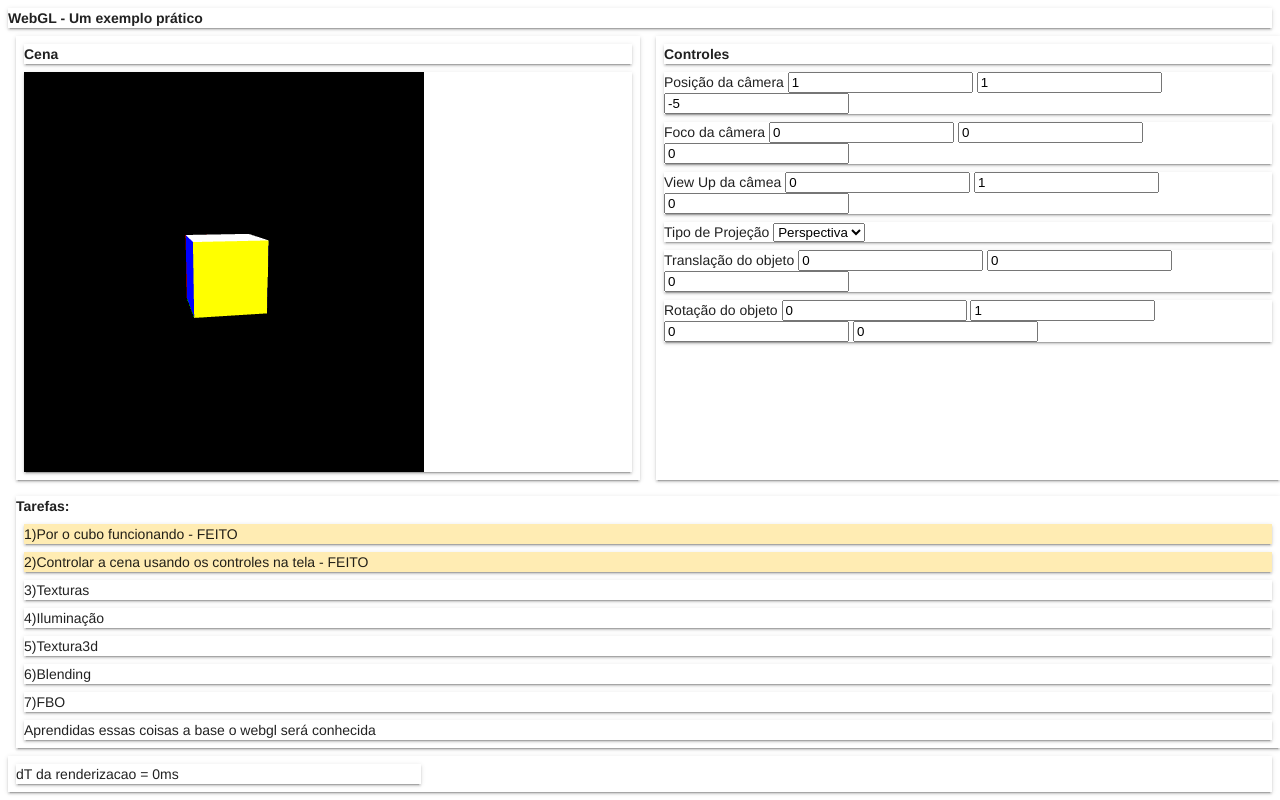
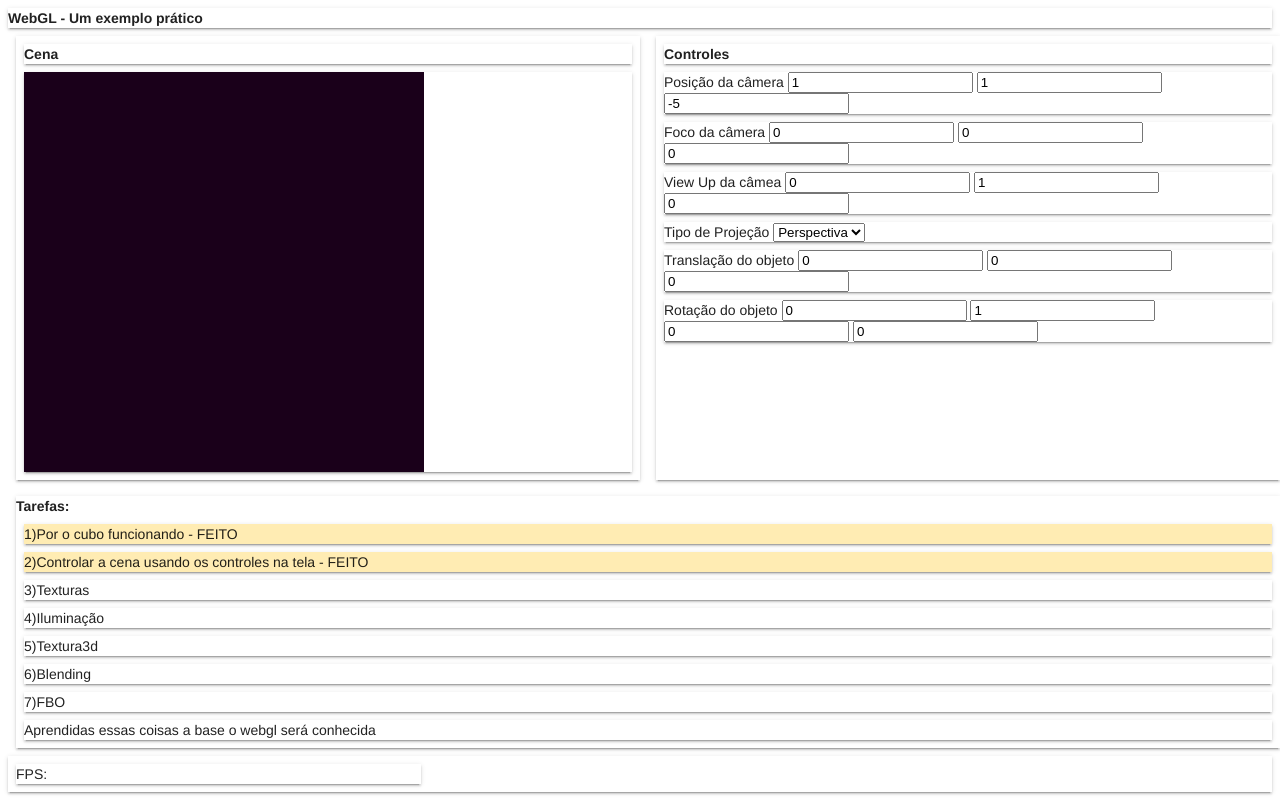
Before and after one commit to geronimo-lisboa/estudos_web, a website: page public/index.html in a window 1280 px wide. Drawn offline with nearby package versions, Linux system fonts and the light colour scheme.

Commit message:
Problema de mudança de escopo no requestAnimationFrame resolvido.

```diff
--- a/public/index.html
+++ b/public/index.html
@@ -104,51 +104,46 @@
         GlobalSquare.cubeImage.src = "marcador.png";
     }
 
-    //function draw(gl, obj) {
-    function draw() {
-        const t0 = Date.now();
-        if (GlobalSquare) {
-            loadTexture();
-            //if (GlobalSquare.isTexLoaded)
-            //    alert('carregou');
-            // clear the background (with black)
-            engine.gl.clearColor(0.0, 0.0, 0.0, 1.0);
-            engine.gl.clear(engine.gl.COLOR_BUFFER_BIT | engine.gl.DEPTH_BUFFER_BIT);
-            // set the vertex buffer to be drawn
-            engine.gl.bindBuffer(engine.gl.ARRAY_BUFFER, GlobalSquare.buffer);
-            // set the shader to use
-            engine.gl.useProgram(GlobalSquare.shaderProgram);
-
-            var objAxis = [GlobalSquare.rotation[0], GlobalSquare.rotation[1], GlobalSquare.rotation[2]];
-            var objAngle = GlobalSquare.rotation[3];
-            var objTrans = GlobalSquare.pos;
-
-            transform.pivot = [-0.5, 0.0, 0.0];
-            transform.rotationAngle = objAngle;
-            transform.rotationAxis = objAxis;
-            transform.translate = objTrans;
-            transform.updateMatrix();
-
-
-            engine.camera.setView();
-			// connect up the shader parameters: vertex position and projection/model matrices
-            engine.gl.vertexAttribPointer(GlobalSquare.shaderVertexPositionAttribute, GlobalSquare.vertSize, engine.gl.FLOAT, false, 0, 0);
-            engine.gl.bindBuffer(engine.gl.ARRAY_BUFFER, GlobalSquare.cBuffer);
-            engine.gl.vertexAttribPointer(GlobalSquare.shaderVertexColorAttribute, 4, engine.gl.FLOAT, false, 0, 0);
-            engine.gl.uniformMatrix4fv(GlobalSquare.shaderProjectionMatrixUniform, false, engine.camera.projectionMatrix);
-            engine.gl.uniformMatrix4fv(GlobalSquare.shaderViewMatrixUniform, false, engine.camera.viewMatrix);
-            engine.gl.uniformMatrix4fv(GlobalSquare.shaderModelMatrixUniform, false, transform.modelMatrix);
-
-            engine.gl.drawArrays(GlobalSquare.primtype, 0, GlobalSquare.nVerts);
-        } else {
-            engine.gl.clearColor(5.0, 0.0, 0.0, 1.0);
-            engine.gl.clear(engine.gl.COLOR_BUFFER_BIT);
-        }
-        const t = Date.now();
-        const fps = t -t0;
-        $("#saida_fps").text("dT da renderizacao = " + fps + "ms");
-        requestAnimationFrame(draw);
-    }
+    ////function draw(gl, obj) {
+    //function draw() {
+    //    const t0 = Date.now();
+    //    if (GlobalSquare) {
+    //        loadTexture();
+    //        //if (GlobalSquare.isTexLoaded)
+    //        //    alert('carregou');
+    //        // clear the background (with black)
+    //        engine.gl.clearColor(0.0, 0.0, 0.0, 1.0);
+    //        engine.gl.clear(engine.gl.COLOR_BUFFER_BIT | engine.gl.DEPTH_BUFFER_BIT);
+    //        // set the vertex buffer to be drawn
+    //        engine.gl.bindBuffer(engine.gl.ARRAY_BUFFER, GlobalSquare.buffer);
+    //        // set the shader to use
+    //        engine.gl.useProgram(GlobalSquare.shaderProgram);
+    //        var objAxis = [GlobalSquare.rotation[0], GlobalSquare.rotation[1], GlobalSquare.rotation[2]];
+    //        var objAngle = GlobalSquare.rotation[3];
+    //        var objTrans = GlobalSquare.pos;
+    //        transform.pivot = [-0.5, 0.0, 0.0];
+    //        transform.rotationAngle = objAngle;
+    //        transform.rotationAxis = objAxis;
+    //        transform.translate = objTrans;
+    //        transform.updateMatrix();
+    //        engine.camera.setView();
+	//		// connect up the shader parameters: vertex position and projection/model matrices
+    //        engine.gl.vertexAttribPointer(GlobalSquare.shaderVertexPositionAttribute, GlobalSquare.vertSize, engine.gl.FLOAT, false, 0, 0);
+    //        engine.gl.bindBuffer(engine.gl.ARRAY_BUFFER, GlobalSquare.cBuffer);
+    //        engine.gl.vertexAttribPointer(GlobalSquare.shaderVertexColorAttribute, 4, engine.gl.FLOAT, false, 0, 0);
+    //        engine.gl.uniformMatrix4fv(GlobalSquare.shaderProjectionMatrixUniform, false, engine.camera.projectionMatrix);
+    //        engine.gl.uniformMatrix4fv(GlobalSquare.shaderViewMatrixUniform, false, engine.camera.viewMatrix);
+    //        engine.gl.uniformMatrix4fv(GlobalSquare.shaderModelMatrixUniform, false, transform.modelMatrix);
+    //        engine.gl.drawArrays(GlobalSquare.primtype, 0, GlobalSquare.nVerts);
+    //    } else {
+    //        engine.gl.clearColor(5.0, 0.0, 0.0, 1.0);
+    //        engine.gl.clear(engine.gl.COLOR_BUFFER_BIT);
+    //    }
+    //    const t = Date.now();
+    //    const fps = t -t0;
+    //    $("#saida_fps").text("dT da renderizacao = " + fps + "ms");
+    //    requestAnimationFrame(draw);
+    //}
 
     window.onload = function () {
         var canvas = document.getElementById("webglcanvas");
@@ -160,7 +155,7 @@
         }
         createSquare(engine.gl);
         UpdateCameraEdits();
-        requestAnimationFrame(draw);
+        engine.render();
     }
 
     function UpdateCameraEdits() {
--- a/public/toyEngine.js
+++ b/public/toyEngine.js
@@ -5,39 +5,39 @@
 //e viewMatrix.
 //Serve para gerar o componente V e P da matriz MVP, que deve multiplicar
 //os vértices no vertex shader.
-function ToyCamera(){
+function ToyCamera() {
     this.projectionMatrix = mat4.create();
     this.viewMatrix = mat4.create();
     this.eye = [1.0, 1.0, -5.0];
     this.focus = [0.0, 0.0, 0.0];
     this.viewUp = [0.0, 1.0, 0.0];
     //Seta this.projectionMatrix como uma projeção perspectiva.
-   this.usePerspective = function(){
+    this.usePerspective = function () {
         mat4.perspective(this.projectionMatrix, 45.0, 1.0, 0.1, 100.0);
     }
     //Seta this.projectionMatrix como uma projeção ortográfica
-   this.useOrtho = function(){
+    this.useOrtho = function () {
         mat4.ortho(this.projectionMatrix, -2, 2, -2, 2, 0.1, 25.0);
     }
     //Seta this.viewMatrix a partir dos valores de eye, focus e viewUp;
-   this.setView = function(){
+    this.setView = function () {
         mat4.lookAt(this.viewMatrix, this.eye, this.focus, this.viewUp);
     }
     this.usePerspective();
     this.setView();
 }
 //Classe de transformações.
-function ToyTransform(){
+function ToyTransform() {
     this.modelMatrix = mat4.create();
     this.translate = [0.0, 0.0, 0.0];
-	this.pivot = [0.0, 0.0, 0,0];
+    this.pivot = [0.0, 0.0, 0, 0];
     this.rotationAxis = [0.0, 1.0, 0.0];
     this.rotationAngle = 0.0; //EM GRAUS
     //Rotation/scaling is around the origin. To both scale/rotate around a pivot,
     //you apply a negative translation to move the pivot point to the origin, apply
     //your scale and rotate, and then move your pivot point back.
     //https://gamedev.stackexchange.com/questions/61473/combining-rotation-scaling-around-a-pivot-with-translation-into-a-matrix
-	this.updateMatrix = function(){
+    this.updateMatrix = function () {
         mat4.identity(this.modelMatrix);
         mat4.translate(this.modelMatrix, this.modelMatrix, [-this.pivot[0], -this.pivot[1], -this.pivot[2]]);
         mat4.rotate(this.modelMatrix, this.modelMatrix, this.rotationAngle * 0.0174533, this.rotationAxis);
@@ -45,16 +45,21 @@ function ToyTransform(){
         mat4.translate(this.modelMatrix, this.modelMatrix, [-this.translate[0], -this.translate[1], -this.translate[2]]);
     }
 }
+//O objeto 3d. Um objeto 3d tem os buffers necessários para ele existir, tem uma transformação e pode ter outros
+//objetos pendurados a ele.
+function toy3dObject() {
+
+}
 //Minha engine de brinquedo para entender webgl e javascript
 //A forma de usar é: 1)Criar a classe usando uma canvas. 2)setar a viewport
 //via initViewport().
-function ToyEngine(aCanvas){
+function ToyEngine(aCanvas) {
     //A canvas que a engine vai usar
     this.canvas = aCanvas;
     //A câmera (ToyCamera).
     this.camera = new ToyCamera();
     //Função que inicia o opengl. Cria o contexto e seta a função de profundidade
-  this.initOpenGL = function(){
+    this.initOpenGL = function () {
         console.log('init opengl');
         //Cria o contexto de webgl2
         var _gl = this.canvas.getContext("webgl2");
@@ -62,16 +67,34 @@ function ToyEngine(aCanvas){
         _gl.enable(_gl.DEPTH_TEST);
         _gl.depthFunc(_gl.LESS);
         //tentativa de previnir context lost
-    this.canvas.addEventListener("webglcontextlost", function(event){
+        this.canvas.addEventListener("webglcontextlost",
+            function (event) {
             event.preventDefault();
-    },false);
+        },
+            false);
         return _gl;
-  }
+    };
     //Seta a viewport do opengl para o tamanho da canvas
-  this.initViewport = function(){
-	  this.gl.viewport(0,0, this.canvas.width, this.canvas.height);
-  }
+    this.initViewport = function () {
+        this.gl.viewport(0, 0, this.canvas.width, this.canvas.height);
+    };
+    //Tempo gasto pra renderizar
+    this.tempoGasto = 0;
     //O contexto opengl
     this.gl = this.initOpenGL();
-
+    //a função de renderização. Renderiza o root e o root que se vire pra renderizar o resto.
+    //Ele limpa o colobr buffer e o depth buffer, ordena a renderização do root e requisita
+    //um novo quadro de animação;
+    this.render = function () {
+        const t0 = Date.now();
+        engine.gl.clearColor(0.1, 0.0, 0.1, 1.0);
+        engine.gl.clear(engine.gl.COLOR_BUFFER_BIT | engine.gl.DEPTH_BUFFER_BIT);
+        //aqui a renderização do meu objeto
+        const t = Date.now();
+        engine.tempoGasto = t - t0;
+        var self = this;
+        requestAnimationFrame((ts) => {
+            self.render();
+        });
+    };
 }
```
Lines whose indentation alone changed are shown as unchanged.
